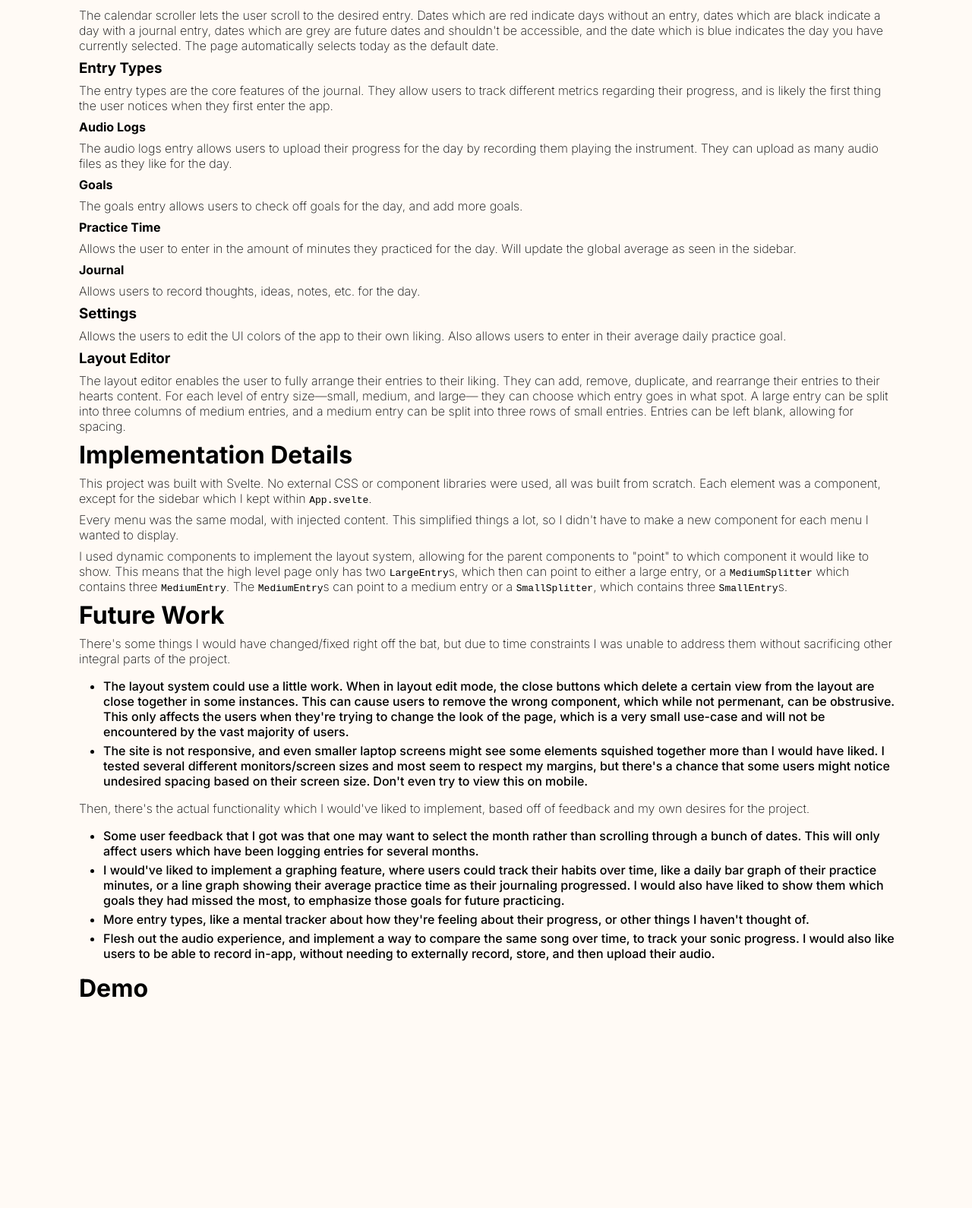
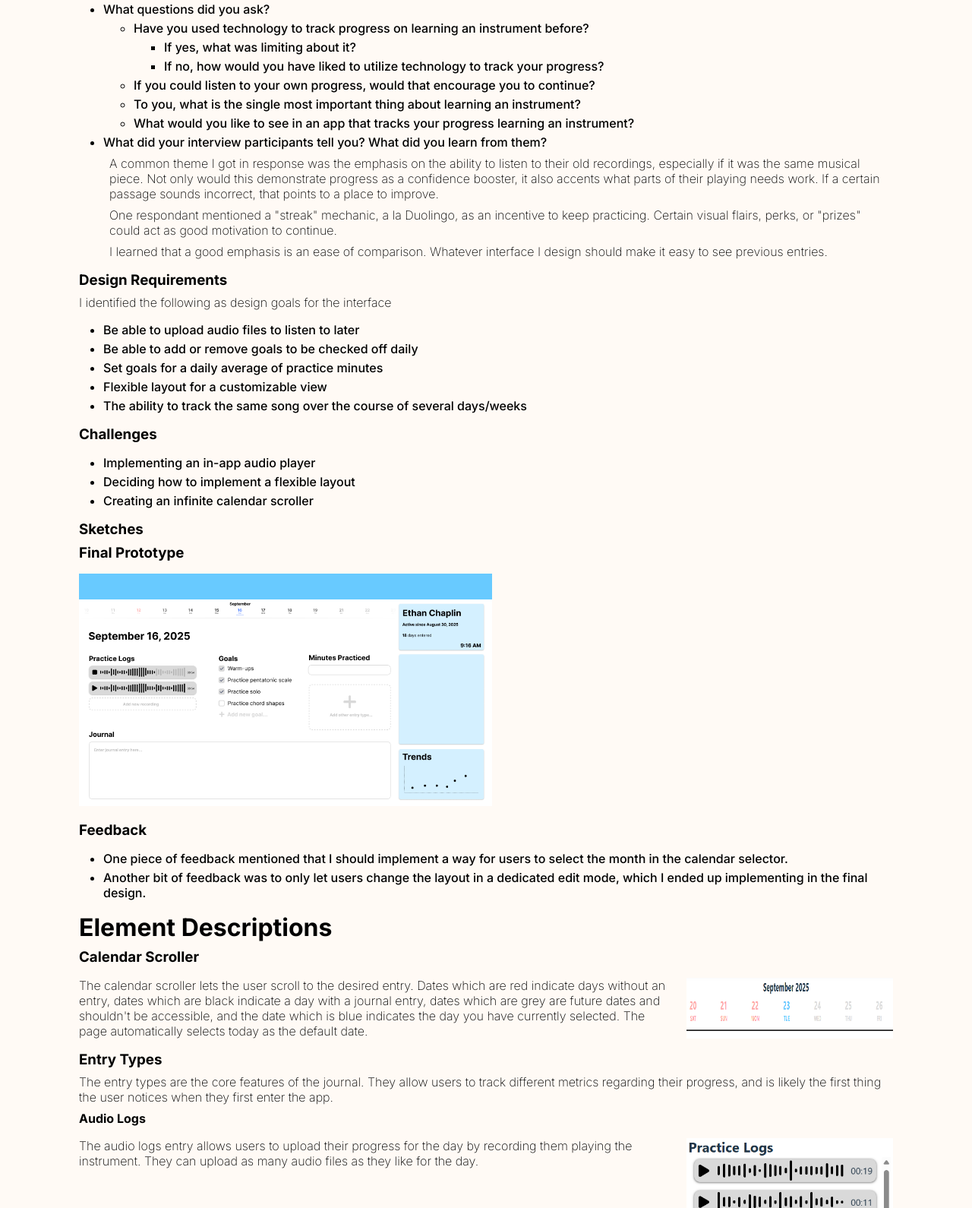
Before and after one commit to ethanchaplin/ethanchaplin.github.io, a plain HTML site: page instrumental/index.html in a window 1280 px wide. Shown: the part 482-2072 px from the top of the page at 76% size. Before the commit the page ends 1810 px from the top, so only its background shows below. Drawn offline with Linux system fonts and the light colour scheme.

Commit message:
Add everything except sketches and a demo

```diff
--- a/instrumental/index.html
+++ b/instrumental/index.html
@@ -10,7 +10,8 @@
     <body>
         <div class="nav">
             <div class="links">
-                <a href="/">Project 1</a>
+                <a href="/">Home</a>
+                <a href="/instrumental/">Project 1</a>
                 <a>Project 2</a>
                 <a>Project 3</a>
                 <a>Project 4</a>
@@ -23,58 +24,143 @@
             </div>
             <h2>Description</h2>
             <p>InstruMental was the first project of my User Interfaces course. We were tasked with creating
-               a type of journaling app, to track goals, progress, journies, etc.
+               a type of journaling app, to track goals, progress, journeys, etc. I decided to focus on tracking progress
+               of learning an instrument, because I recently have decided to learn the guitar. It is a comprehensive journaling app
+               which allows you to listen to your own playing in the past, as well as set goals to track and see your progress over time.
             </p>
-            <h2>Early Designs</h2>
+            <h2>Design</h2>
             <h3>Interviews</h3>
+            <ul>
+                <li>What do you hope to learn from these interviews?</li>
+                <p>
+                    I hope to learn unique perspectives on this app,
+                    I can tend to box myself into a single idea, but
+                    other perspectives can break that open and help
+                    improve my designs. I’m hoping I am inspired to
+                    implement a feature I wouldn’t have thought of myself.
+                </p>
+                <li>What questions did you ask?</li>
+                <ul>
+                    <li>Have you used technology to track progress on learning an instrument before?</li>
+                    <ul>
+                        <li> If yes, what was limiting about it?</li>
+                        <li> If no, how would you have liked to utilize technology to track your progress?</li>
+                    </ul>
+                    <li>If you could listen to your own progress, would that encourage you to continue?</li>
+                    <li>To you, what is the single most important thing about learning an instrument?</li>
+                    <li>What would you like to see in an app that tracks your progress learning an instrument?</li>
+                </ul>
+                <li>What did your interview participants tell you?  What did you learn from them?</li>
+                <p>
+                    A common theme I got in response was the emphasis on the ability to listen to their old recordings, especially
+                    if it was the same musical piece. Not only would this demonstrate progress as a confidence booster, it also accents
+                    what parts of their playing needs work. If a certain passage sounds incorrect, that points to a place to improve.
+                </p>
+                <p>
+                    One respondant mentioned a "streak" mechanic, a la Duolingo, as an incentive to keep practicing. Certain visual flairs, perks,
+                    or "prizes" could act as good motivation to continue.
+                </p>
+                <p>
+                    I learned that a good emphasis is an ease of comparison. Whatever interface I design should make it easy to see previous entries.
+                </p>
+            </ul>
+            <h3>Design Requirements</h3>
+            <p>I identified the following as design goals for the interface</p>
+            <ul>
+                <li>Be able to upload audio files to listen to later</li>
+                <li>Be able to add or remove goals to be checked off daily</li>
+                <li>Set goals for a daily average of practice minutes</li>
+                <li>Flexible layout for a customizable view</li>
+                <li>The ability to track the same song over the course of several days/weeks</li>
+            </ul>
+            <h3>Challenges</h3>
+            <ul>
+                <li>Implementing an in-app audio player</li>
+                <li>Deciding how to implement a flexible layout</li>
+                <li>Creating an infinite calendar scroller</li>
+            </ul>
             <h3>Sketches</h3>
+            <h3>Final Prototype</h3>
+            <img src="assets/demo_sketch.png">
             <h3>Feedback</h3>
+            <ul>
+                <li>
+                    One piece of feedback mentioned that I should implement a way for users to select the
+                    month in the calendar selector.
+                </li>
+                <li>
+                    Another bit of feedback was to only let users change the layout in a dedicated edit mode,
+                    which I ended up implementing in the final design.
+                </li>
+            </ul>
             <h2>Element Descriptions</h2>
             <h3>Calendar Scroller</h3>
+            <div class="with-image">
                 <p>
                     The calendar scroller lets the user scroll to the desired entry. Dates which are red indicate days without an entry,
                     dates which are black indicate a day with a journal entry, dates which are grey are future dates and shouldn't be accessible,
                     and the date which is blue indicates the day you have currently selected. The page automatically selects today as the default date.
                 </p>
+                <img src="assets/calendar.png">
+            </div>
             <h3>Entry Types</h3>
             <p>
                 The entry types are the core features of the journal. They allow users to track different metrics regarding their progress, and is likely
                 the first thing the user notices when they first enter the app.
             </p>
             <h4>Audio Logs</h4>
+            <div class="with-image">
                 <p>
                     The audio logs entry allows users to upload their progress for the day by recording them playing the instrument. They can upload
                     as many audio files as they like for the day.
                 </p>
+                <img src="assets/practice_logs.png">
+            </div>
             <h4>Goals</h4>
+            <div class="with-image">
                 <p>
                     The goals entry allows users to check off goals for the day, and add more goals.
                 </p>
+                <img src="assets/add_goal.png">
+            </div>
             <h4>Practice Time</h4>
             <p>
                 Allows the user to enter in the amount of minutes they practiced for the day. Will update the global average as seen in the sidebar.
             </p>
             <h4>Journal</h4>
+            <div class="with-image">
                 <p>
                     Allows users to record thoughts, ideas, notes, etc. for the day.
                 </p>
+                <img src="assets/journal.png">
+            </div>
             <h3>Settings</h3>
+            <div class="with-image">
                 <p>
                     Allows the users to edit the UI colors of the app to their own liking. Also allows users to enter in their average daily practice goal.
                 </p>
+                <img src="assets/settings.png">
+            </div>
             <h3>Layout Editor</h3>
+            <div class="with-image">
                 <p>
                     The layout editor enables the user to fully arrange their entries to their liking. They can add, remove, duplicate, and rearrange their entries
                     to their hearts content. For each level of entry size&mdash;small, medium, and large&mdash; they can choose which entry goes in what spot. A large entry can be split
                     into three columns of medium entries, and a medium entry can be split into three rows of small entries. Entries can be left blank, allowing for spacing.
                 </p>
+                <img src="assets/edit_mode.png">
+            </div>
             <h2>Implementation Details</h2>
             <p>
                 This project was built with Svelte. No external CSS or component libraries were used, all was built from scratch. Each element was a component, except for
-                the sidebar which I kept within <code>App.svelte</code>.
+                the sidebar and the navbar, which I kept within <code>App.svelte</code>.
             </p>
             <p>
                 Every menu was the same modal, with injected content. This simplified things a lot, so I didn't have to make a new component for each menu I wanted to display.
+            </p>
+            <p>
+                The audio player waveform was created by taking the byte stream of the audio file that the user uploads, converting it into audio samples, then separating those
+                samples into 30 equal bins. The average value of the sample is then calculated, and the average is displayed as the height of the corresponding bar in the visualizer.
             </p>
             <p>
                 I used dynamic components to implement the layout system, allowing for the parent components to "point"
@@ -99,7 +185,7 @@
                     but there's a chance that some users might notice undesired spacing based on their screen size. Don't even try to view this on mobile.
                 </li>
             </ul>
-            <p>Then, there's the actual functionality which I would've liked to implement, based off of feedback and my own desires for the project.</p>
+            <p>There's also functionality which I would've liked to implement, based off of feedback and my own desires for the project.</p>
             <ul>
                 <li>
                     Some user feedback that I got was that one may want to select the month rather than scrolling through a bunch of dates. This will only affect users which
--- a/instrumental/styles.css
+++ b/instrumental/styles.css
@@ -1,6 +1,6 @@
 html {
     width: 100%;
-    height: 100%;
+    height: auto;
 }
 body {
   font-family: "Inter", sans-serif;
@@ -58,8 +58,12 @@ li {
 
 .documentation {
     margin: 1rem 6rem;
+    h1 {
+        margin: 8px;
+    }
     h2 {
         font-size: 2rem;
+        margin: 8px;
     }
     h3 {
         margin: 8px;
@@ -70,8 +74,20 @@ li {
     p {
         margin: 8px;
     }
+    img {
+        margin: 8px;
+        width: 50%;
+    }
 }
 
 .title {
     text-align: center;
 }
+
+.with-image {
+    display: flex;
+    justify-content: space-between;
+    img {
+        width: 25%;
+    }
+}
--- a/styles.css
+++ b/styles.css
@@ -1,6 +1,6 @@
 html {
     width: 100%;
-    height: 100%;
+    height: auto;
 }
 body {
   font-family: "Inter", sans-serif;
```
Also changed, not shown: index.html (+2 -1 lines), instrumental/assets/add_goal.png (added), instrumental/assets/audio_player.png (added), instrumental/assets/calendar.png (added), instrumental/assets/demo_sketch.png (added), instrumental/assets/goals_entry.png (added), instrumental/assets/journal.png (added), instrumental/assets/minutes.png (added), instrumental/assets/practice_logs.png (added). Lines whose indentation alone changed are shown as unchanged.
